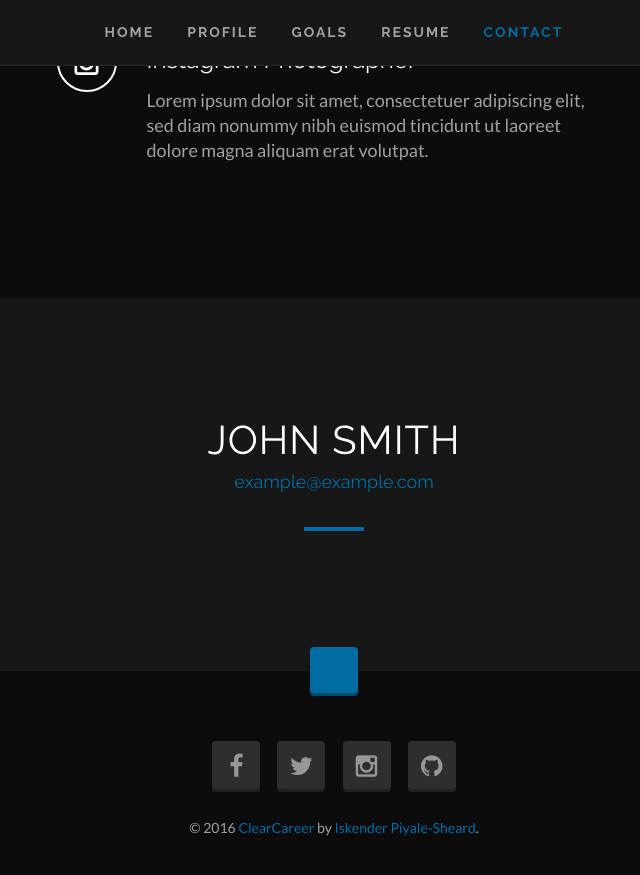
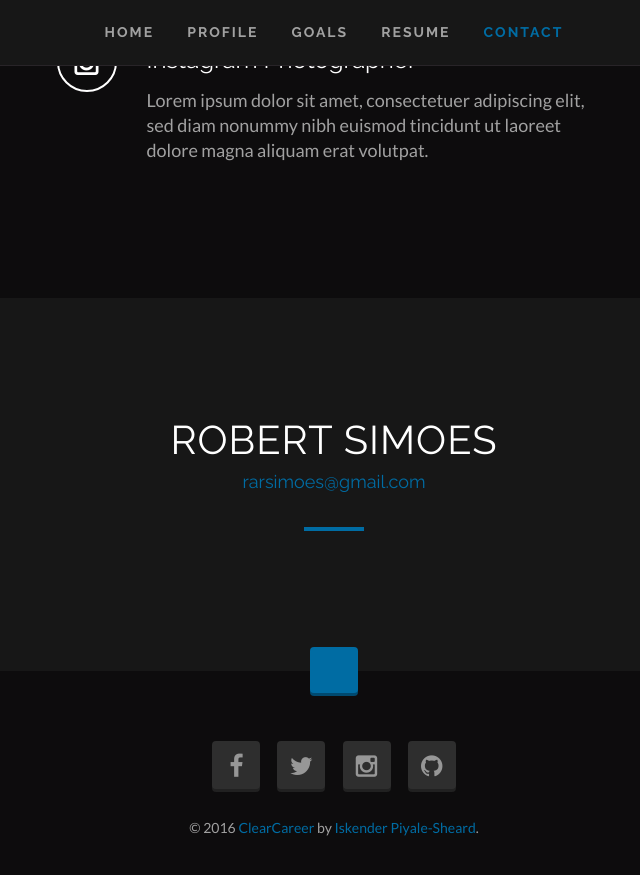
Before and after one commit to clearcareer/RobertSimoes, a Jekyll site: the page built from index.html, in a window 1280 px wide and 900 px high, scrolled down 4682 px. Shown: the top 875 px of the window, without its empty margins (306-946 px from the left). Built offline with Jekyll 4.4.1, drawn with Linux system fonts in a browser that asks for light colours; some web fonts are replaced.

Commit message:
Updated '/index.html' via CloudCannon

```diff
--- a/index.html
+++ b/index.html
@@ -1,10 +1,10 @@
 ---
 layout: default
 page_template_color: blue
-navbar_brand: John
-full_name: John Smith
-email: example@example.com
-profilepic_path: assets/images/profilepic.jpg
+navbar_brand: Robert
+full_name: Robert Simoes
+email: rarsimoes@gmail.com
+profilepic_path: /assets/images/current linked copy.png
 background_image_path: assets/images/astronaut.jpg
 upload_resume_path: ''
 occupations:
```
